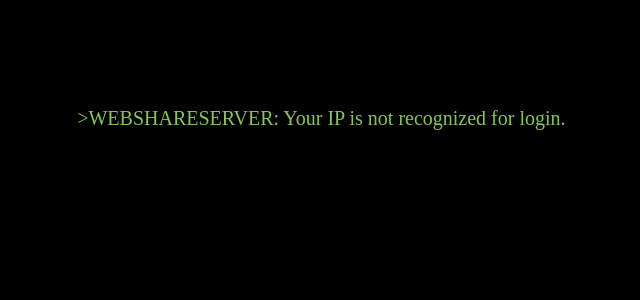
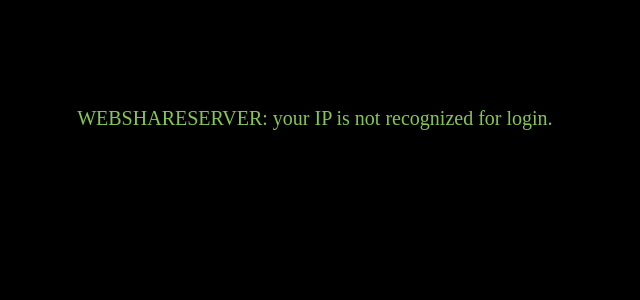
Before and after one commit to kimlercorey/webshareserver, a PHP site: page / in a window 1280 px wide. Shown: the part 175-475 px from the top of the page, without its empty margins (356-996 px from the left). Run offline with PHP 8.4, Linux system fonts and the light colour scheme; some libraries are stand-ins or nearby versions; some web fonts are replaced.

Commit message:
Removes carat

```diff
--- a/index.php
+++ b/index.php
@@ -71,7 +71,7 @@
 
 
 <div class="run">
-  <p class="welcome"> >WEBSHARESERVER: Your IP is not recognized for login.</p>
+  <p class="welcome"> WEBSHARESERVER: your IP is not recognized for login.</p>
 
 
 </div>
```
